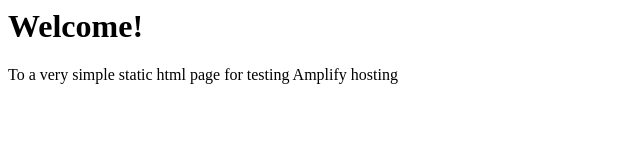
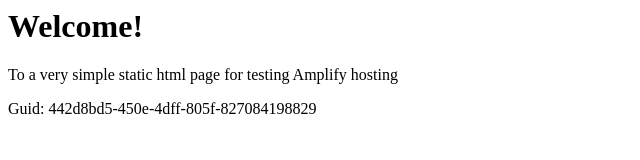
Before and after one commit to amplify-github-test-hkg/Github-PR-Commit-Integration-Test-DoNotTouch-Gith-P5X5MO5I-v1-prod-ap-east-1, a website: page src/index.html in a window 1280 px wide. Shown: the whole page, without its empty margins (0-640 px from the left). Drawn offline with Linux system fonts and the light colour scheme.

Commit message:
commit from integ tests

```diff
--- a/src/index.html
+++ b/src/index.html
@@ -1,3 +1,5 @@
+
+
 <html lang="en">
 
 <head>
@@ -10,6 +12,6 @@
 <body>
     <h1>Welcome!</h1>
     <p>To a very simple static html page for testing Amplify hosting</p>
-</body>
+    <p>Guid: 442d8bd5-450e-4dff-805f-827084198829</p></body>
 
 </html>
```
